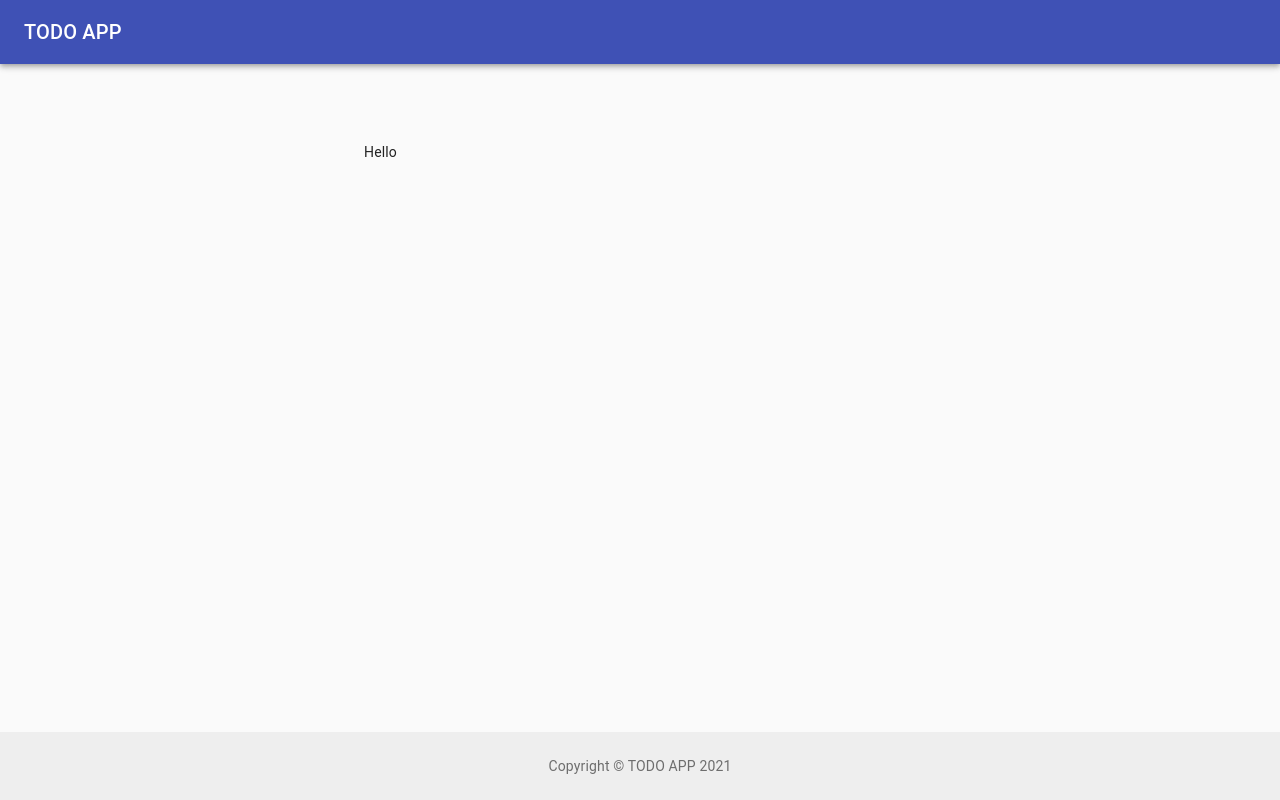
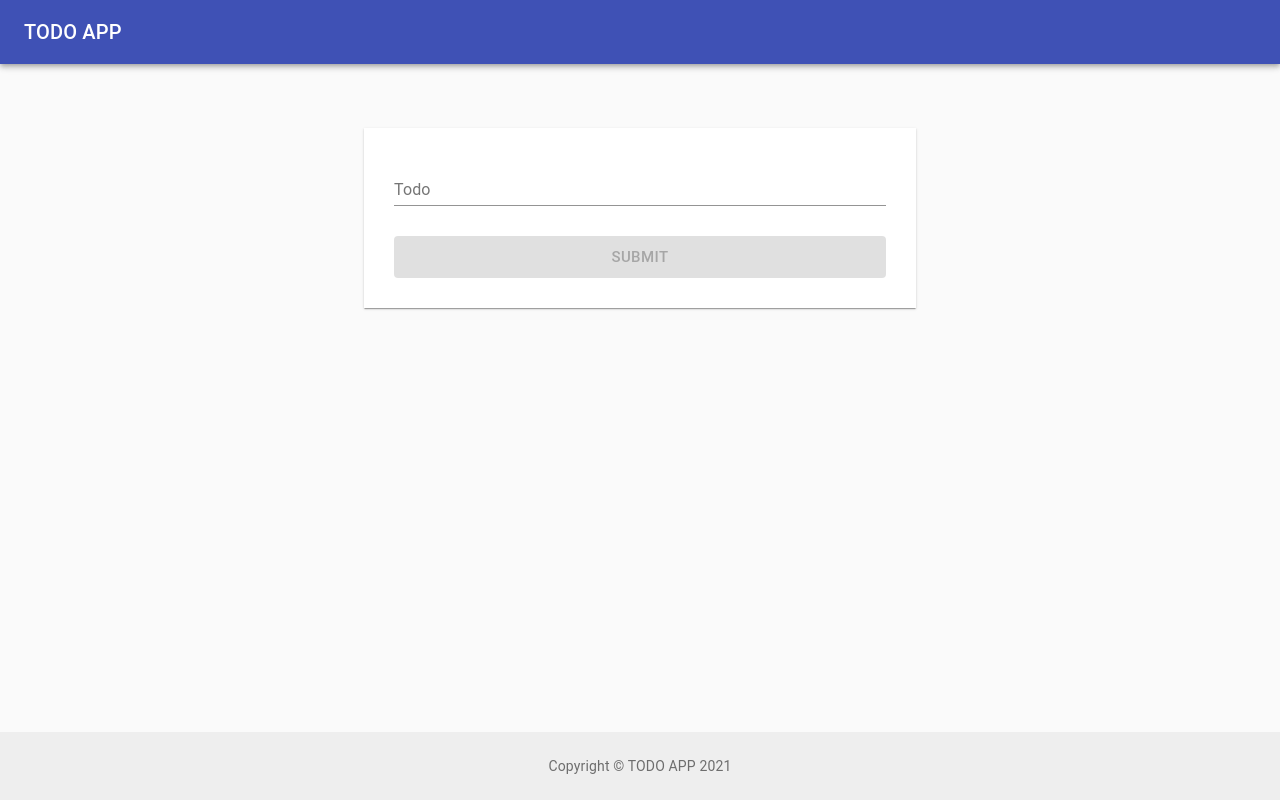
Before and after one commit to ilovski5/todo-app, a React (Create React App) app: page / in a window 1280 px wide. Built offline with nearby package versions, Linux system fonts and the light colour scheme.

Commit message:
initial todo page

```diff
--- a/src/App.js
+++ b/src/App.js
@@ -1,10 +1,11 @@
 import React from 'react';
 import Layout from './components/Layout';
+import ToDo from './pages/todo';
 
 function App() {
   return (
     <Layout>
-      <p>Hello</p>
+      <ToDo />
     </Layout>
   );
 }
--- /dev/null
+++ b/src/components/todo/Create.js
@@ -0,0 +1,48 @@
+import React, { useState } from 'react';
+import TextField from '@material-ui/core/TextField';
+import Paper from '@material-ui/core/Paper';
+import Button from '@material-ui/core/Button';
+import { makeStyles } from '@material-ui/core/styles';
+
+const useStyles = makeStyles(() => ({
+  root: {
+    padding: 30,
+    marginBottom: 50,
+  },
+  action: {
+    marginTop: 30,
+  },
+}));
+
+export default function Create() {
+  const classes = useStyles();
+  const [text, setText] = useState('');
+
+  const addToDo = () => {
+    console.log(text);
+  };
+
+  return (
+    <Paper square className={classes.root}>
+      <TextField
+        id="standard-basic"
+        fullWidth
+        label="Todo"
+        value={text}
+        onChange={(event) => setText(event.target.value)}
+      />
+      <Button
+        variant="contained"
+        color="primary"
+        size="large"
+        type="submit"
+        fullWidth
+        className={classes.action}
+        disabled={!text}
+        onClick={addToDo}
+      >
+        Submit
+      </Button>
+    </Paper>
+  );
+}
--- /dev/null
+++ b/src/pages/todo.js
@@ -0,0 +1,12 @@
+import React from 'react';
+import Create from '../components/todo/Create';
+
+const ToDo = () => {
+  return (
+    <>
+      <Create />
+    </>
+  )
+}
+
+export default ToDo;
```
